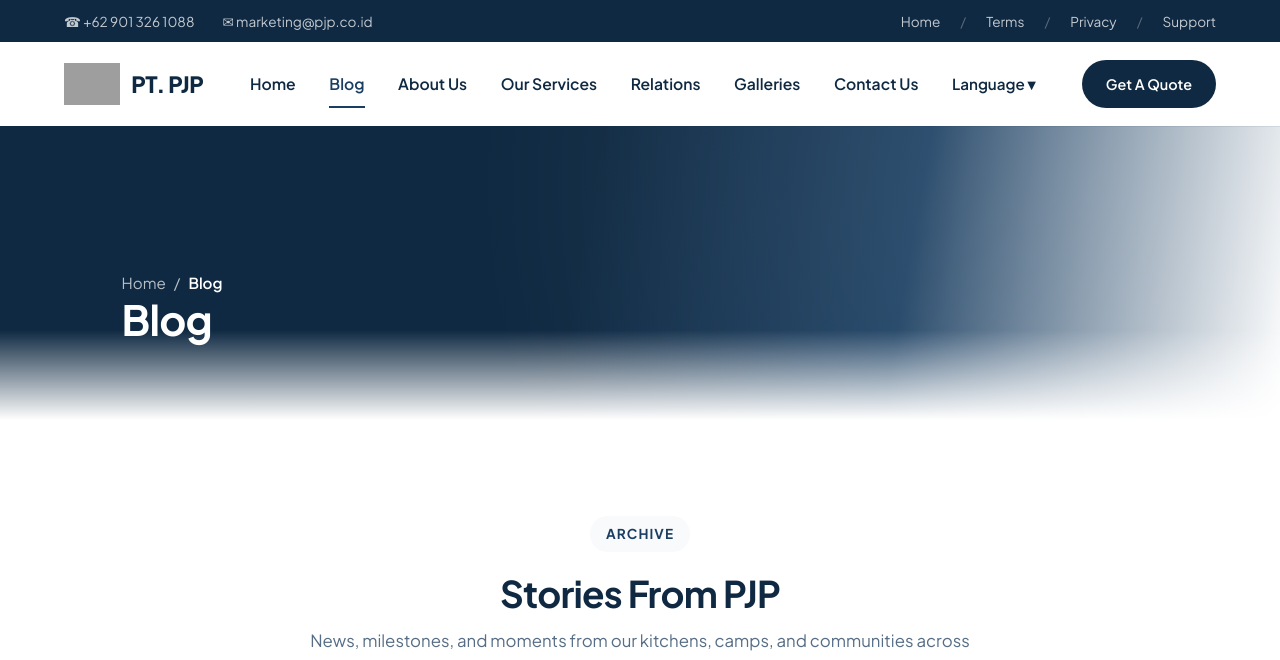
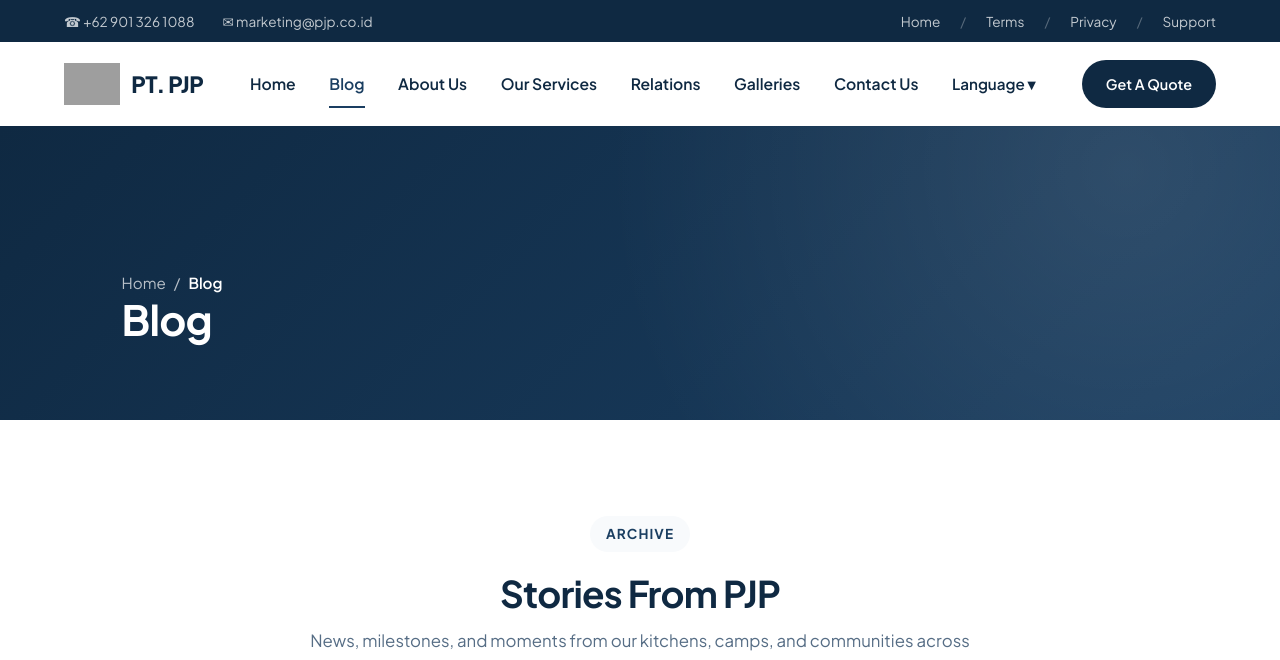
Before and after one commit to niofrequency/pjp, a PHP site: page /blog.php in a window 1280 px wide. Shown: the top 660 px of the page. Run offline with PHP 8.4, Linux system fonts and the light colour scheme; data that the repository does not hold is empty; grey boxes are pictures that could not be loaded.

Commit message:
Simplify page-header to a clean navy diagonal, drop muddy white fade
The previous navy-to-white diagonal plus bottom blend stacked three
gradients and produced a dirty grey smear instead of a clean effect.
Replaced with a subtle corner-to-corner navy-dark -> navy-light
diagonal and a soft top-right highlight only; the block now ends in
a crisp straight edge into the page content below, which reads as
intentional rather than unfinished.

Co-Authored-By: Claude Sonnet 5 <noreply@anthropic.com>
Claude-Session: https://claude.ai/code/session_01JGRnvmgVdVKFwRvGCuYfyQ

```diff
--- a/css/design.css
+++ b/css/design.css
@@ -216,18 +216,13 @@ nav.main-nav.scrolled { box-shadow: 0 4px 20px rgba(15, 41, 66, 0.08); }
 .page-header {
   position: relative;
   padding: 9rem 5% 4rem;
-  background: linear-gradient(100deg, var(--navy-dark) 0%, var(--navy-dark) 45%, var(--navy-light) 70%, rgba(255,255,255,0.85) 100%);
+  background: linear-gradient(135deg, var(--navy-dark) 0%, var(--navy-light) 100%);
   color: var(--white);
   overflow: hidden;
 }
 .page-header::before {
   content: ""; position: absolute; inset: 0;
-  background: radial-gradient(circle at 85% 20%, rgba(255,255,255,0.12), transparent 55%);
-}
-.page-header::after {
-  content: ""; position: absolute; left: 0; right: 0; bottom: 0; height: 90px;
-  background: linear-gradient(to bottom, transparent, var(--white));
-  pointer-events: none;
+  background: radial-gradient(circle at 88% 15%, rgba(255,255,255,0.10), transparent 45%);
 }
 .page-header .container { position: relative; z-index: 1; }
 .page-header h1 { color: var(--white); font-size: 2.6rem; margin-bottom: 0.75rem; }
```
